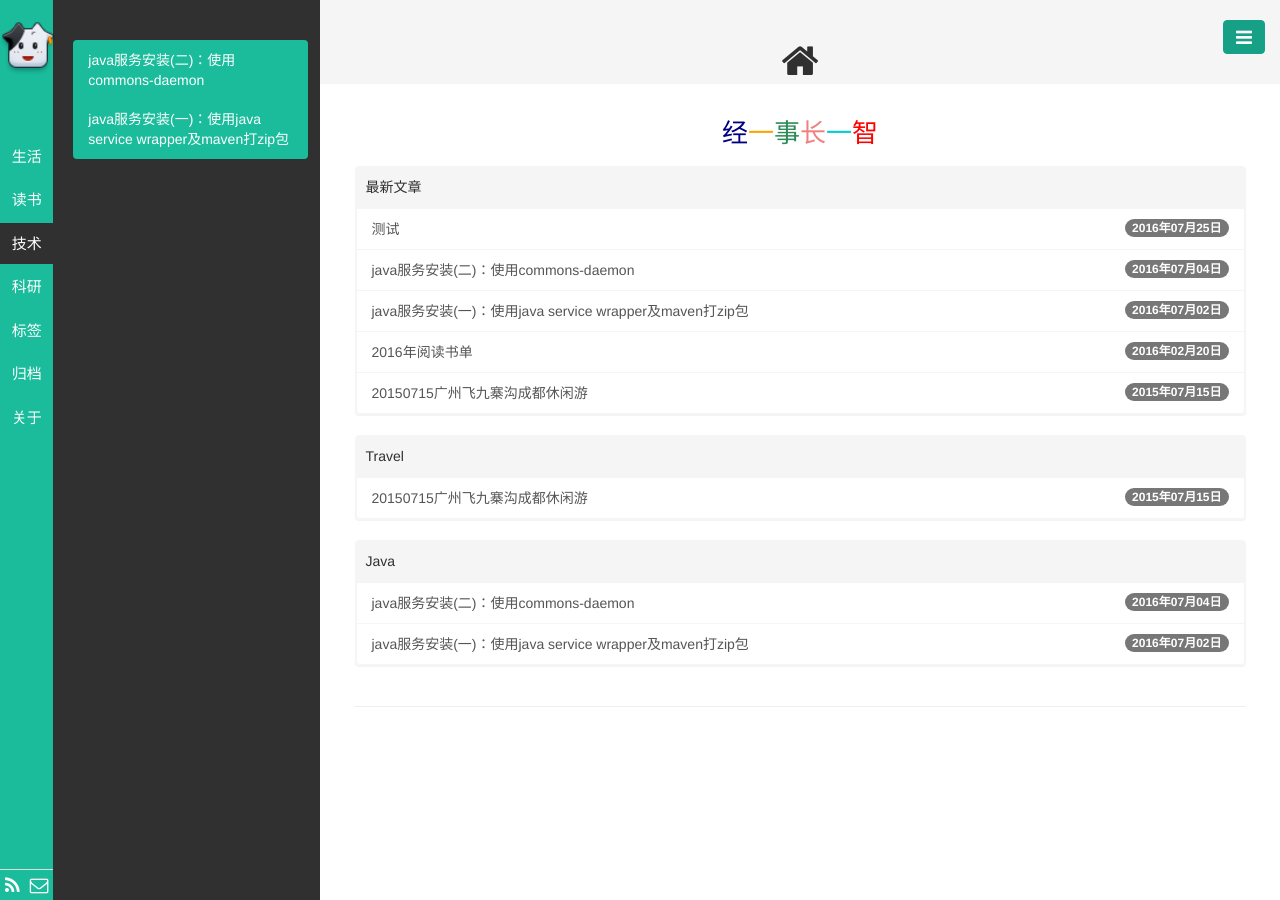
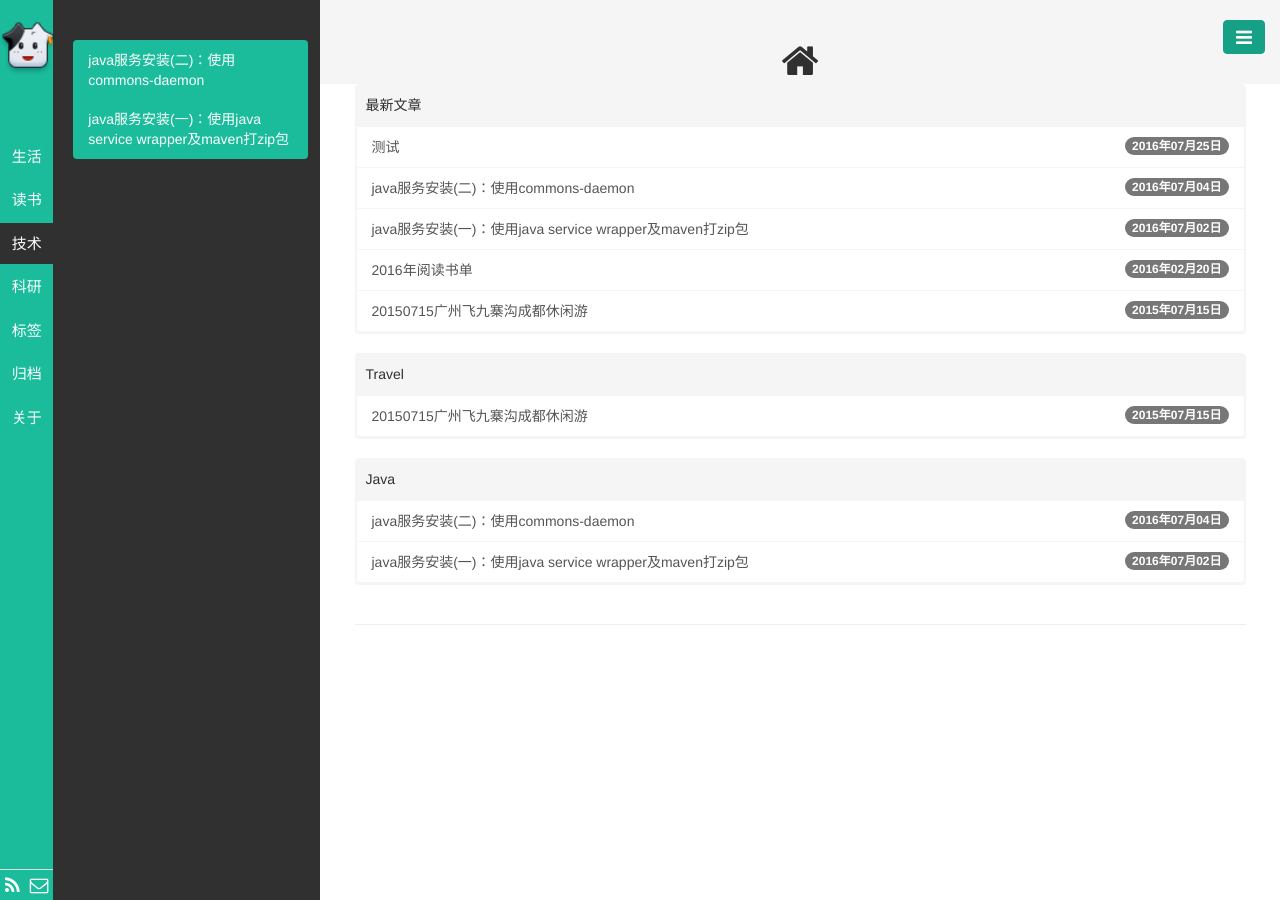
Before and after one commit to mianshenglee/mianshenglee.github.io, a Jekyll site: the page built from index.html, in a window 1280 px wide. Built offline with Jekyll 4.4.1, drawn with Linux system fonts in a browser that asks for light colours; Markdown is read by kramdown in place of the engine named in the settings; the list of posts is cut into pages by our own code.

Commit message:
取消首页语

```diff
--- a/index.html
+++ b/index.html
@@ -4,7 +4,6 @@
 titlename: 首页
 ---
 <!--<br>-->
-<center><h3><font color="#000080">经</font><font color="#FFA500">一</font><font color="#2E8B57">事</font><font color="#F08080">长</font><font color="#00CED1">一</font><font color="red">智</font></h3></center>
 <div class="row">
   <div class="col-md-12">
     <div class="panel panel-primary">
```
